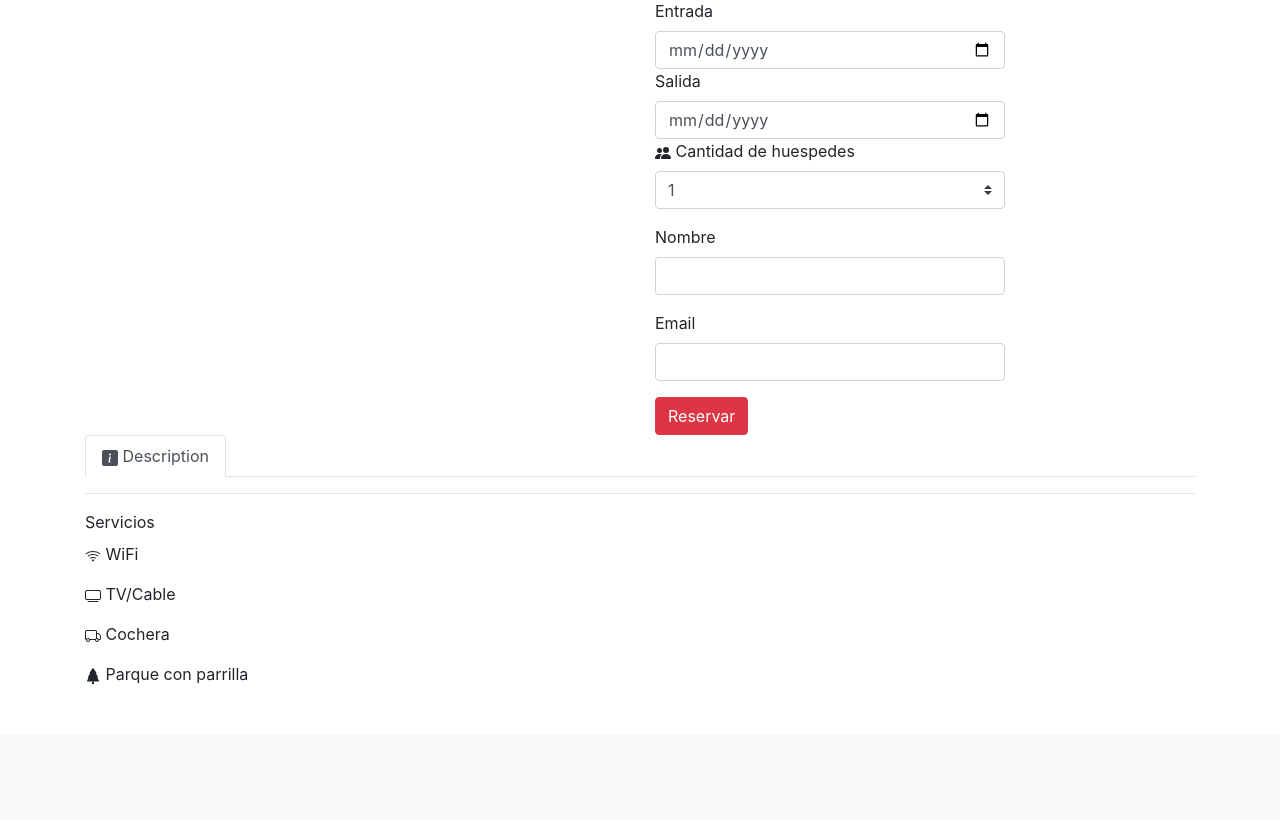
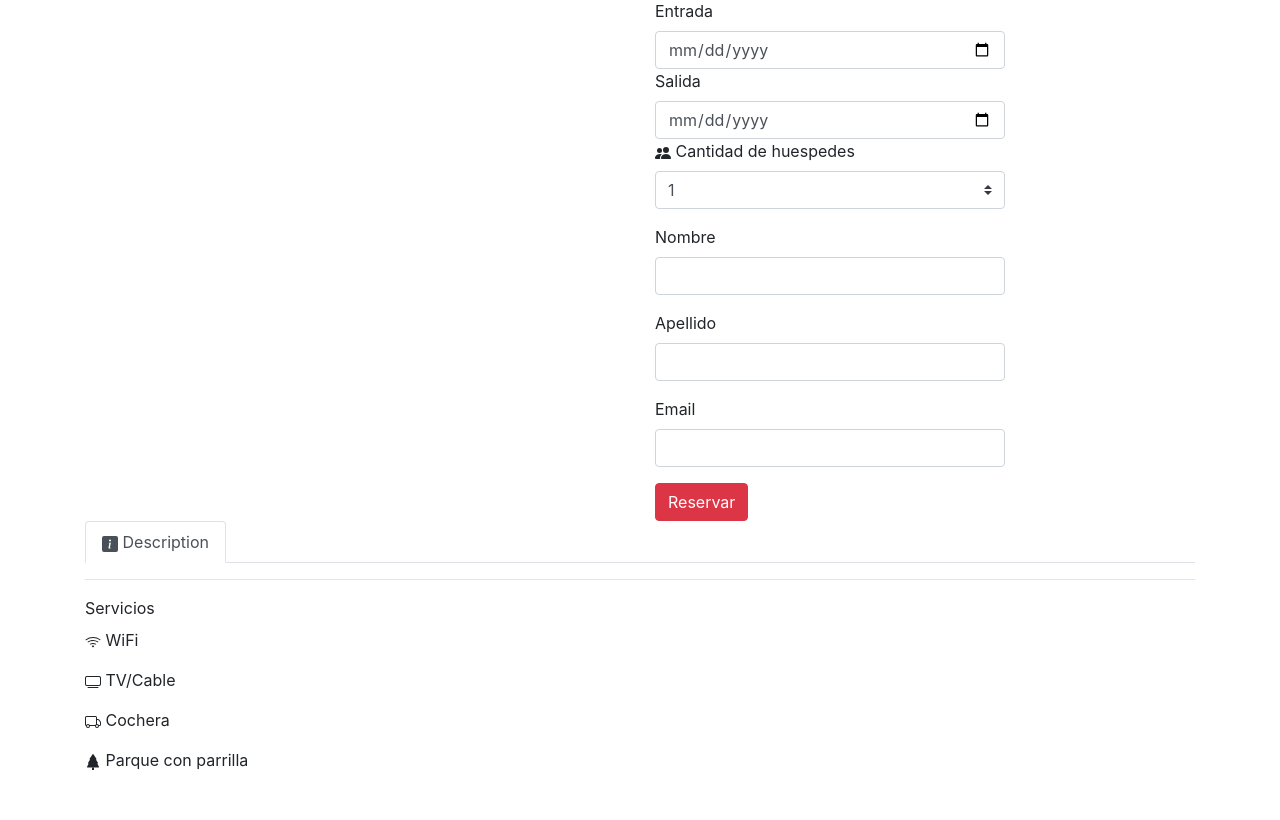
Before and after one commit to marianozzz/met3Python, a Django app: template met3App/templates/met3App/details.html in a window 1280 px wide. Shown: the part 188-1008 px from the top of the page. Before the commit the page ends 872 px from the top, so only its background shows below. Run offline with Django 3.2, Linux system fonts and the light colour scheme; the template is opened without the code that fills it, so the values that code supplies are empty; some libraries are stand-ins or nearby versions.

Commit message:
template detalle

```diff
--- a/met3App/templates/met3App/details.html
+++ b/met3App/templates/met3App/details.html
@@ -76,6 +76,10 @@
                             <input type="text" name="name" id="" class="form-control">
                        </div>
                        <div class="form-group">
+                        <label for="">Apellido</label>
+                        <input type="text" name="name" id="" class="form-control">
+                   </div>
+                       <div class="form-group">
                         <label for="">Email</label>
                         <input type="email" name="name" id="" class="form-control">
                    </div>
```
